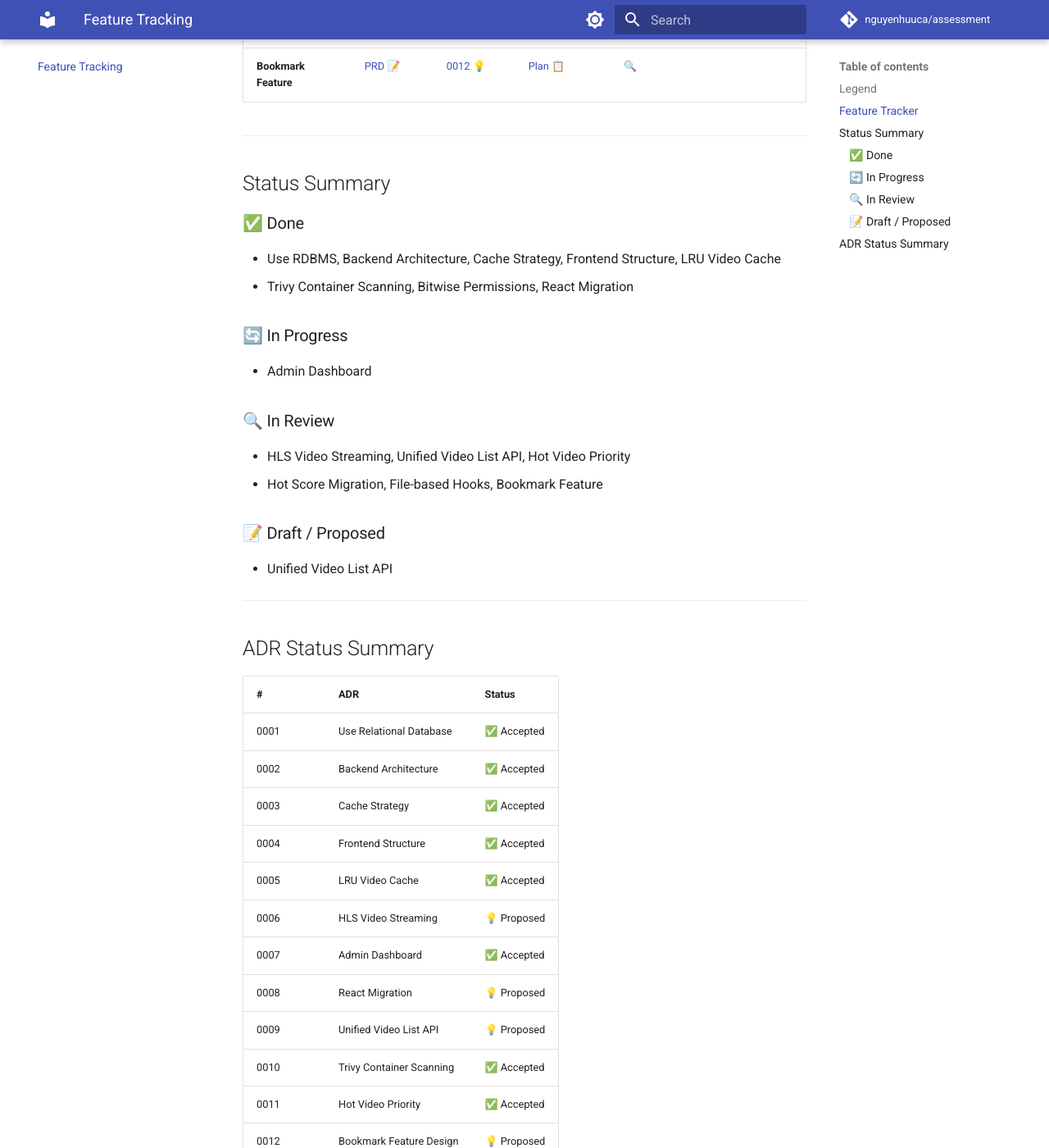
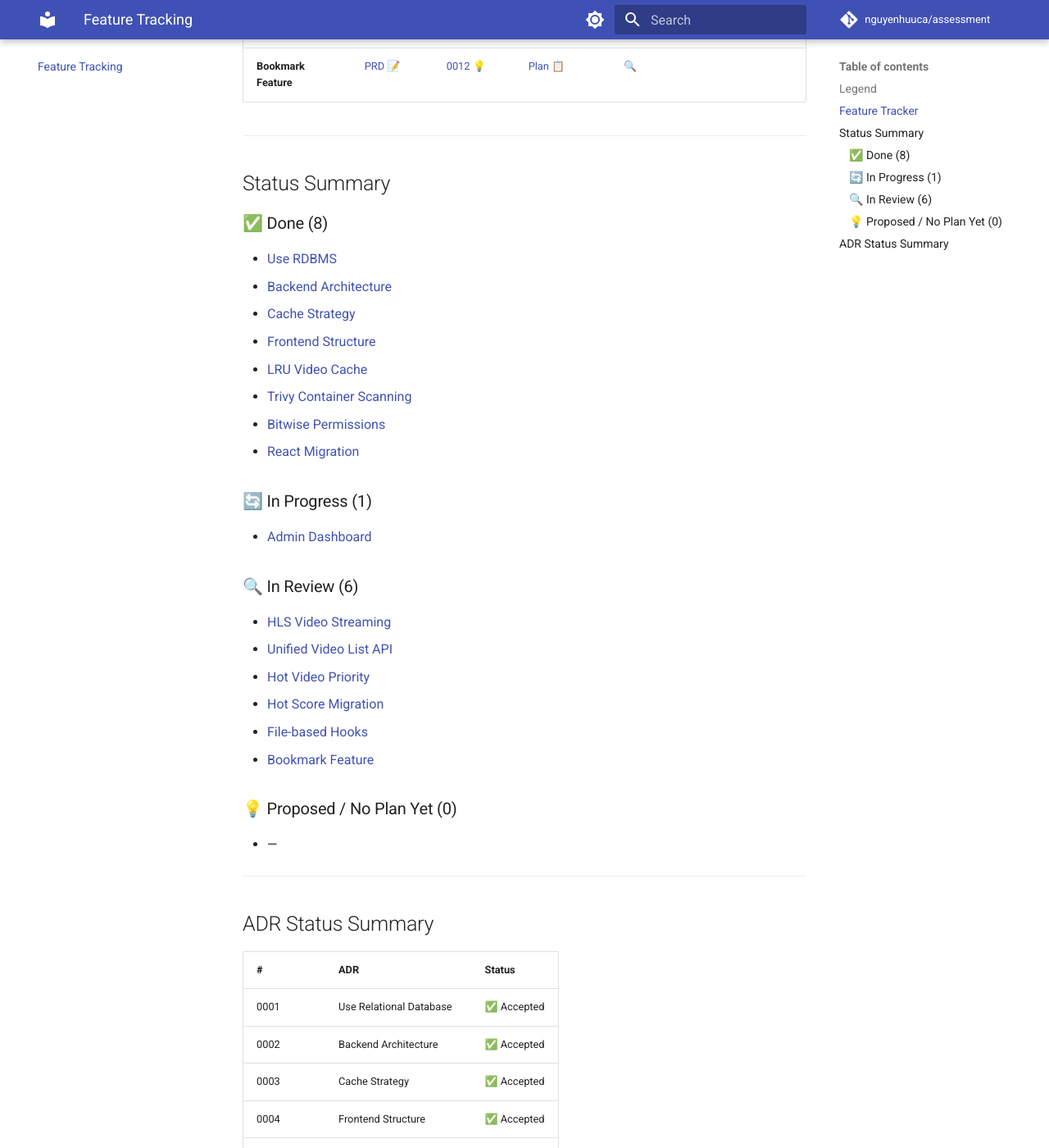
Before and after one commit to nguyenhuuca/assessment, an MkDocs documentation site: the page built from docs/tracking.md, in a window 1280 px wide and 1400 px high, scrolled down 1666 px. Shown: the whole window at 82% size. Built offline with MkDocs 1.6.1 and Material for MkDocs 9.7.7, drawn with Linux system fonts in a browser that asks for light colours; comment, search, counter and statistics services are not loaded.

Commit message:
docs: expand Status Summary with counts and links in tracking page
Co-Authored-By: Claude Sonnet 4.6 <noreply@anthropic.com>

```diff
--- a/docs/tracking.md
+++ b/docs/tracking.md
@@ -39,19 +39,29 @@ Status tracker for all PRDs, ADRs, and Plans in the project.
 
 ## Status Summary
 
-### ✅ Done
-- Use RDBMS, Backend Architecture, Cache Strategy, Frontend Structure, LRU Video Cache
-- Trivy Container Scanning, Bitwise Permissions, React Migration
+### ✅ Done (8)
+- [Use RDBMS](adr/0001-use-relational-database.md)
+- [Backend Architecture](adr/0002-backend-architecture.md)
+- [Cache Strategy](adr/0003-use-cache.md)
+- [Frontend Structure](adr/0004-frontend-structure.md)
+- [LRU Video Cache](adr/0005-use_lru_cache_video_streaming.md)
+- [Trivy Container Scanning](adr/0010-trivy-container-scanning.md)
+- [Bitwise Permissions](plans/plan-permissions-bitwise.md)
+- [React Migration](prd/PRD-react-migration.md)
 
-### 🔄 In Progress
-- Admin Dashboard
+### 🔄 In Progress (1)
+- [Admin Dashboard](plans/plan-admin-dashboard.md)
 
-### 🔍 In Review
-- HLS Video Streaming, Unified Video List API, Hot Video Priority
-- Hot Score Migration, File-based Hooks, Bookmark Feature
+### 🔍 In Review (6)
+- [HLS Video Streaming](plans/plan-hls-migration.md)
+- [Unified Video List API](adr/0009-unified-video-list-api.md)
+- [Hot Video Priority](plans/plan-hot-video-priority.md)
+- [Hot Score Migration](plans/plan-vid2-hot-score-migration.md)
+- [File-based Hooks](plans/plan-a-file-based-hooks.md)
+- [Bookmark Feature](plans/plan-bookmark-feature.md)
 
-### 📝 Draft / Proposed
-- Unified Video List API
+### 💡 Proposed / No Plan Yet (0)
+- —
 
 ---
 
```
